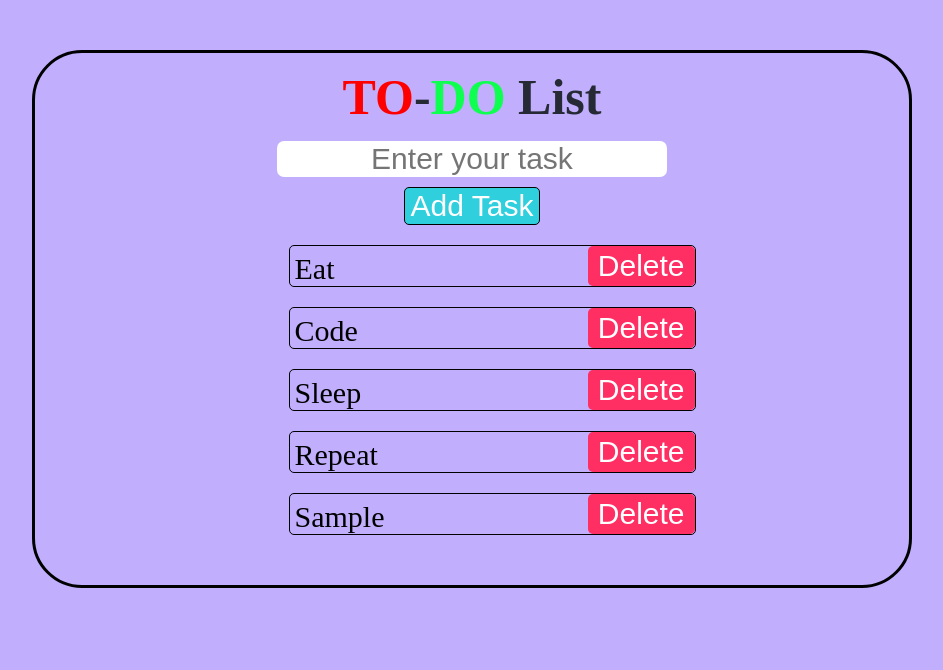
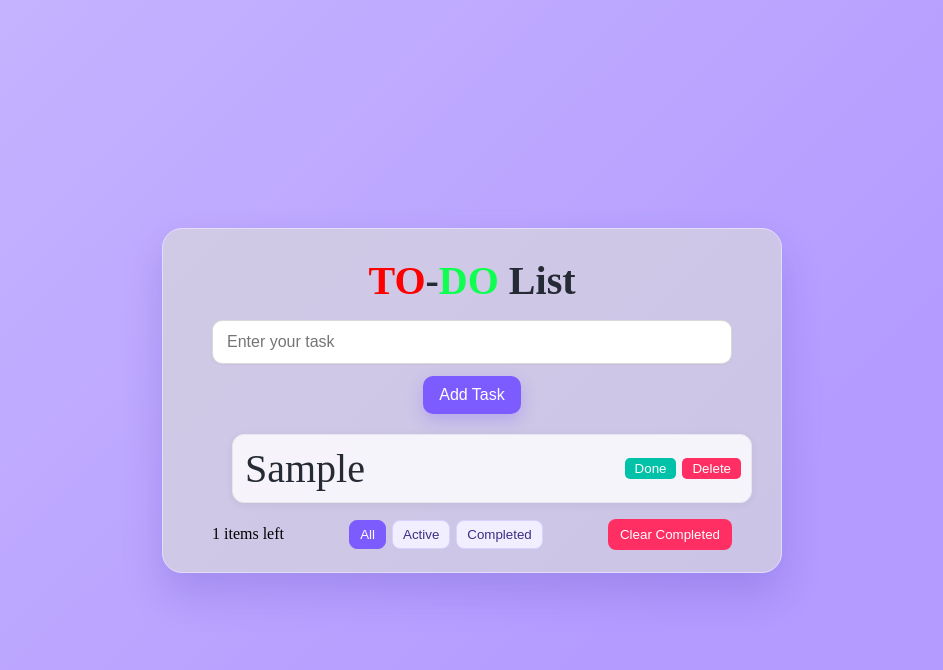
Before and after one commit to Alok-2003/TO-DO, a plain HTML site: page index.html in a window 1280 px wide. Both pictures are taken after typing "Sample" into the empty fields and a click on the button "Add Task". Shown: the whole page, without its empty margins (168-1111 px from the left). Drawn offline with Linux system fonts and the light colour scheme.

Commit message:
changes pushed

```diff
--- a/app.js
+++ b/app.js
@@ -1,49 +1,173 @@
-let btn = document.querySelector("button");
+let btn = document.querySelector(".Addbtn");
 let ol =  document.querySelector("ol");
 let inp = document.querySelector("input");
+let filterState = "all"; // all | active | completed
+let tasks = [];
+
+function saveTasks() {
+  localStorage.setItem("todo_tasks", JSON.stringify(tasks));
+}
+
+function loadTasks() {
+  try {
+    const data = JSON.parse(localStorage.getItem("todo_tasks"));
+    tasks = Array.isArray(data) ? data : [];
+  } catch (e) {
+    tasks = [];
+  }
+}
+
+function createTask(text) {
+  return { id: Date.now().toString(), text, completed: false };
+}
+
+function addTask(text) {
+  const t = createTask(text);
+  tasks.push(t);
+  saveTasks();
+  renderTasks();
+}
+
+function deleteTask(id) {
+  tasks = tasks.filter(t => t.id !== id);
+  saveTasks();
+  renderTasks();
+}
+
+function toggleTask(id) {
+  const t = tasks.find(t => t.id === id);
+  if (t) {
+    t.completed = !t.completed;
+    saveTasks();
+    renderTasks();
+  }
+}
+
+function editTask(id, newText) {
+  const t = tasks.find(t => t.id === id);
+  if (t && newText.trim()) {
+    t.text = newText.trim();
+    saveTasks();
+    renderTasks();
+  }
+}
+
+function clearCompleted() {
+  tasks = tasks.filter(t => !t.completed);
+  saveTasks();
+  renderTasks();
+}
+
+function applyFilter(list) {
+  if (filterState === "active") return list.filter(t => !t.completed);
+  if (filterState === "completed") return list.filter(t => t.completed);
+  return list;
+}
+
+function renderTasks() {
+  ol.innerHTML = "";
+  const toRender = applyFilter(tasks);
+  toRender.forEach(t => {
+    const li = document.createElement("li");
+    li.dataset.id = t.id;
+    if (t.completed) li.classList.add("completed");
+
+    const textSpan = document.createElement("span");
+    textSpan.className = "task-text";
+    textSpan.textContent = t.text;
+    li.appendChild(textSpan);
+
+    const actions = document.createElement("div");
+
+    const toggleBtn = document.createElement("button");
+    toggleBtn.className = "toggle";
+    toggleBtn.textContent = t.completed ? "Undo" : "Done";
+    actions.appendChild(toggleBtn);
+
+    let delBtn = document.createElement("button");
+    delBtn.innerText = "Delete";
+    delBtn.classList.add("delete");
+    actions.appendChild(delBtn);
+
+    li.appendChild(actions);
+    ol.appendChild(li);
+
+    // inline edit on double click
+    textSpan.addEventListener("dblclick", () => {
+      const input = document.createElement("input");
+      input.type = "text";
+      input.value = t.text;
+      input.className = "edit";
+      li.replaceChild(input, textSpan);
+      input.focus();
+      const commit = () => {
+        editTask(t.id, input.value);
+      };
+      input.addEventListener("blur", commit);
+      input.addEventListener("keydown", (e) => {
+        if (e.key === "Enter") commit();
+        if (e.key === "Escape") renderTasks();
+      });
+    });
+  });
+  updateFooter();
+}
+
+function updateFooter() {
+  const countEl = document.querySelector(".count");
+  if (countEl) {
+    const remaining = tasks.filter(t => !t.completed).length;
+    countEl.textContent = `${remaining} items left`;
+  }
+}
 
 btn.addEventListener("click", function() {
-    let item = document.createElement("li");
     let value = inp.value.trim();
     // Do not create a list element if the user input is null or space.
     if (value) {
-      item.innerText = value;
-
-      let delBtn = document.createElement("button");
-      delBtn.innerText = "Delete";
-      delBtn.classList.add("delete");
-
-      item.appendChild(delBtn);
-      ol.appendChild(item);
+      addTask(value);
       inp.value = "";
-    }
-  });
-
-// btn.addEventListener("click",function(){
-//     let item= document.createElement("li");
-//     item.innerText = inp.value;
-
-//     let delBtn = document.createElement("button");
-//     delBtn.innerText = "delete";
-//     delBtn.classList.add("delete");
-
-//     item.appendChild(delBtn);
-//     ul.appendChild(item);
-//     inp.value="";
-// });
-
-ol.addEventListener("click", function (event) {
-    if (event.target.nodeName == "BUTTON") {
-        let listItem = event.target.parentElement;
-        listItem.remove();
     }
 });
 
-// let delBtns = document.querySelectorAll(".delete");
-// for(delBtn of delBtns ){
-//     delBtn.addEventListener("click",function(){
-//         let par = this.parentElement;
-//         console.log(par);
-//         par.remove();
-//     })
-// }
+ol.addEventListener("click", function (event) {
+    const target = event.target;
+    const li = target.closest("li");
+    if (!li) return;
+    const id = li.dataset.id;
+    if (target.classList.contains("delete")) {
+      deleteTask(id);
+    } else if (target.classList.contains("toggle")) {
+      toggleTask(id);
+    }
+});
+
+// filter buttons and clear completed
+document.addEventListener("click", (e) => {
+  const btn = e.target.closest(".filter-btn");
+  if (btn) {
+    filterState = btn.dataset.filter;
+    document.querySelectorAll('.filter-btn').forEach(b => b.classList.toggle('active', b === btn));
+    renderTasks();
+  }
+  if (e.target && e.target.classList.contains("clear-completed")) {
+    clearCompleted();
+  }
+});
+
+// initialize
+document.addEventListener("DOMContentLoaded", () => {
+  loadTasks();
+  renderTasks();
+});
+
+// Add via Enter key on input
+inp.addEventListener("keydown", (e) => {
+  if (e.key === "Enter") {
+    const value = inp.value.trim();
+    if (value) {
+      addTask(value);
+      inp.value = "";
+    }
+  }
+});
--- a/index.html
+++ b/index.html
@@ -7,17 +7,22 @@
     <title>TO-DO list</title>
 </head>
 <body>
-    <h1><span1>TO</span1>-<span>DO</span> List</h1>
-    <input type="text" placeholder="Enter your task">
-    <br>
-    <button class="Addbtn">Add Task</button>
-    <ol>
-        <li>Eat <button class="delete">Delete</button></li>
-        <li>Code <button class="delete">Delete</button></li>
-        <li>Sleep <button class="delete">Delete</button></li>
-        <li>Repeat <button class="delete">Delete</button></li>
-    </ol>
-
+    <div class="app-card">
+        <h1><span1>TO</span1>-<span>DO</span> List</h1>
+        <input type="text" placeholder="Enter your task">
+        <button class="Addbtn">Add Task</button>
+        <ol>
+        </ol>
+        <div class="footer">
+            <div class="count">0 items left</div>
+            <div class="filters">
+                <button class="filter-btn active" data-filter="all">All</button>
+                <button class="filter-btn" data-filter="active">Active</button>
+                <button class="filter-btn" data-filter="completed">Completed</button>
+            </div>
+            <button class="clear-completed">Clear Completed</button>
+        </div>
+    </div>
     <script src="app.js"></script>
 </body>
 </html>
--- a/style.css
+++ b/style.css
@@ -1,62 +1,88 @@
 * {
     /* font-family:system-ui, -apple-system, BlinkMacSystemFont, 'Segoe UI', Roboto, Oxygen, Ubuntu, Cantarell, 'Open Sans', 'Helvetica Neue', sans-serif; */
-    font-size: 30px;
+    box-sizing: border-box;
 }
 body {
     text-align: center;
-    background-color: #C1AEFC;
-    border: 3px black solid;
-    border-radius: 50px;
-    margin: 50px 200px 0px 200px;
-    padding-bottom: 40px;
+    background: linear-gradient(135deg,#c7b6ff 0%, #b39bff 70%);
+    margin: 0;
+    min-height: 100vh;
+    display: flex;
+    align-items: center;
+    justify-content: center;
+    padding: 24px;
 }
 h1 {
 
     margin:15px 0px;
     color: #252A34;
-    font-size: 50px;
+    font-size: 40px;
+    line-height: 1.2;
 }
 span1{
-    font-size: 50px;
+    font-size: 40px;
     color: red;
 }
 span{
-    font-size: 50px;
+    font-size: 40px;
     color: #0FFF50;
 }
 input{
-    border:none;
+    border:1px solid rgba(0,0,0,0.15);
     /* color: #018188 ; */
-    border-radius: 7px;
-    text-align: center;
+    border-radius: 10px;
+    text-align: left;
+    width: 100%;
+    max-width: 520px;
+    padding: 12px 14px;
+    font-size: 16px;
+    background: #fff;
+    outline: none;
+    box-shadow: 0 1px 2px rgba(0,0,0,0.04);
+}
+input:focus{
+    border-color: #7c5cff;
+    box-shadow: 0 0 0 4px rgba(124,92,255,0.15);
 }
 
 .Addbtn {
-    background-color: #08d9d6c7;
+    background-color: #7c5cff;
     color: white;
-    margin: 10px 0px 10px 0px;
-    border: 1px solid black;
-    border-radius: 5px;
+    margin: 12px 0px 20px 0px;
+    border: none;
+    border-radius: 10px;
     text-align: center;
+    padding: 10px 16px;
+    font-size: 16px;
+    cursor: pointer;
+    box-shadow: 0 6px 16px rgba(124,92,255,0.3);
+    transition: transform .12s ease, box-shadow .2s ease, opacity .2s ease;
 }
+.Addbtn:hover{ opacity: .95; }
+.Addbtn:active{ transform: translateY(1px); box-shadow: 0 3px 10px rgba(124,92,255,0.35); }
+
 ol {
-    display: grid;
-    justify-items: center;
-    margin: 0px;
-
+    display: flex;
+    flex-direction: column;
+    align-items: center;
+    gap: 10px;
+    margin: 0px 0 16px 0;
 }
 
 li {
-    padding-left: 5px;
-    width: 400px;
-    border: 1px black solid;
-
-    border-radius: 5px;
-    margin: 10px 0px 10px 0px;
-    align-items: flex-end;
+    padding: 10px 10px 10px 12px;
+    width: 100%;
+    max-width: 520px;
+    border: 1px solid #e6e6f0;
+    background: #ffffffcc;
+    backdrop-filter: blur(2px);
+    border-radius: 12px;
+    align-items: center;
     display: flex;
     justify-content: space-between;
-  }
+    gap: 10px;
+    box-shadow: 0 2px 10px rgba(0,0,0,0.06);
+}
 .delete {
     /* margin-left: 100px; */
     background-color: #FF2E63;
@@ -65,3 +91,84 @@ li {
     padding: 3px 10px;
     border-radius: 5px;
 }
+
+.completed .task-text {
+  text-decoration: line-through;
+  opacity: 0.7;
+}
+
+.toggle {
+  background-color: #00c2a8;
+  color: white;
+  border: none;
+  padding: 3px 10px;
+  border-radius: 5px;
+  margin-right: 6px;
+}
+
+.footer {
+  display: flex;
+  align-items: center;
+  justify-content: space-between;
+  width: 100%;
+  max-width: 520px;
+  margin: 0 auto;
+  gap: 8px;
+}
+
+.filters {
+  display: flex;
+  gap: 6px;
+}
+
+.filter-btn {
+  background: #f1efff;
+  border: 1px solid #d7d3ff;
+  border-radius: 8px;
+  padding: 6px 10px;
+  color: #3a2e83;
+  cursor: pointer;
+}
+
+.filter-btn.active {
+  background: #7c5cff;
+  border-color: #7c5cff;
+  color: white;
+}
+
+.clear-completed {
+  background: #FF2E63;
+  color: #fff;
+  border: none;
+  border-radius: 8px;
+  padding: 8px 12px;
+  cursor: pointer;
+}
+
+.edit {
+  flex: 1;
+  border: none;
+  outline: none;
+  padding: 2px 4px;
+}
+
+.task-text { flex: 1; text-align: left; color: #252A34; }
+
+.app-card{
+  width: 100%;
+  max-width: 620px;
+  background: #dadadaaa;
+  border: 1px solid #e2ddff;
+  border-radius: 20px;
+  padding: 28px 22px 22px;
+  box-shadow: 0 20px 40px rgba(54, 33, 160, 0.18);
+}
+
+.app-card h1{ margin-top: 0; }
+
+@media (max-width: 520px){
+  h1, span, span1{ font-size: 28px; }
+  .footer{ flex-direction: column; align-items: stretch; gap: 10px; }
+  .filters{ justify-content: center; }
+  .clear-completed{ width: 100%; }
+}
```
